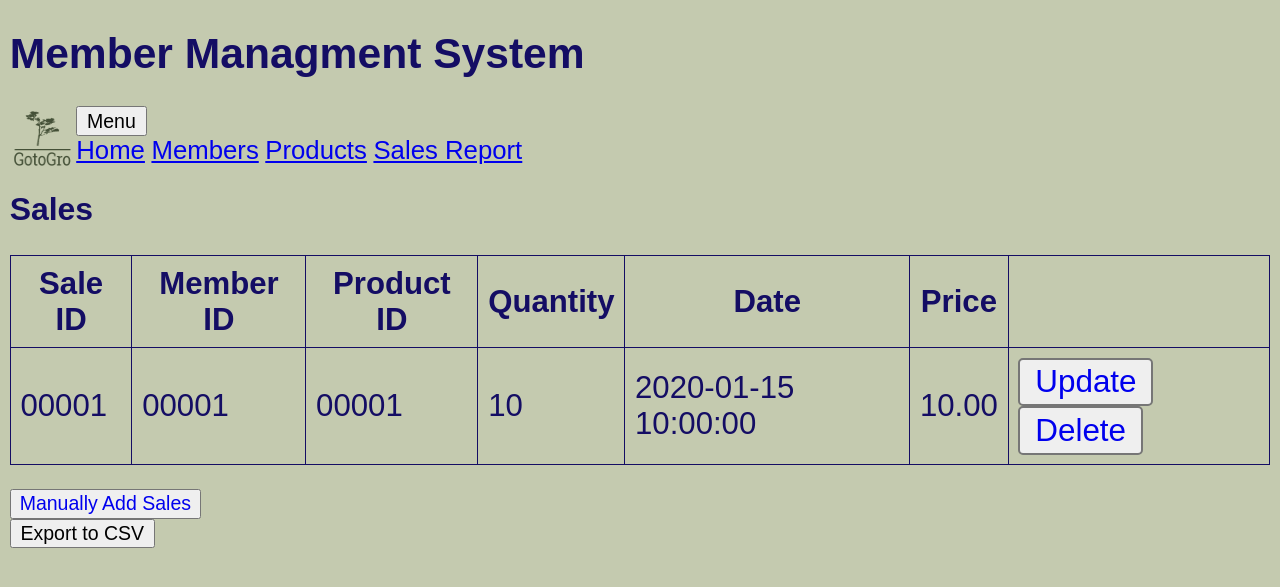
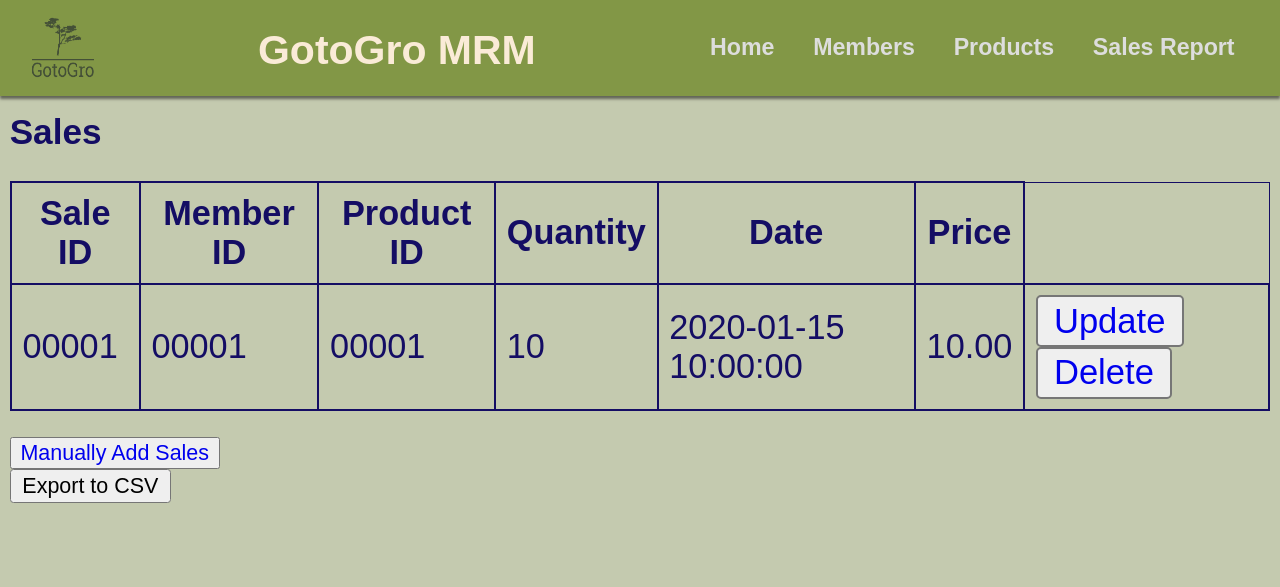
Before and after one commit to HoManLai/SWE20001, a PHP site: page /SalesReport.php in a window 1280 px wide. Shown: the top 587 px of the page. Run offline with PHP 8.4, Linux system fonts and the light colour scheme; tables that the repository leaves empty hold one stand-in row (values such as "Sample post"); a stand-in replaces the project's code that opens the database connection.

Commit message:
Update SalesReport.php

```diff
--- a/SalesReport.php
+++ b/SalesReport.php
@@ -11,23 +11,19 @@
 </head>
 
 <body>
-	<h1>Member Managment System</h1>
-    <!--Company Logo-->
-    <img src="css\images\Goto_Logo.png" alt="Goto Logo"  width="50" height="50" style="float:Left;">
+	<div class='nav'>
+		<img id='logo' src="css\images\Goto_Logo.png" alt="Goto Logo"  width="50" height="50" style="float:Left;">
+		<h1 id='title'>GotoGro MRM</h1>
 
-	<!--Hoverable Menu (Add CSS to make it dropdown)-->
-	<div class="Menu">
-		<button class="Menu">Menu</button>
-		<div class="Menu">
-			<!--Add the html links-->
+		<div class="menu">
 			<a href="Main.php">Home</a>
 			<a href="MemberList.php">Members</a>
 			<a href="ProductList.php">Products</a>
 			<a href="SalesReport.php">Sales Report</a>
-
 		</div>
 	</div>
 
+	<div class='content'>
 		<h2 id=pgHeader>Sales</h2>
 		<div class="tbldata">
 			<p><table>
@@ -73,7 +69,7 @@
 		<form method="post" action="php/SaleReportExport.php" class="dbForm">
 			<input type='submit' value='Export to CSV' name='Export to CSV'/>
 		</form>
-
+	</div>
 </body>
 
 </html>
```
Lines whose indentation alone changed are shown as unchanged.
